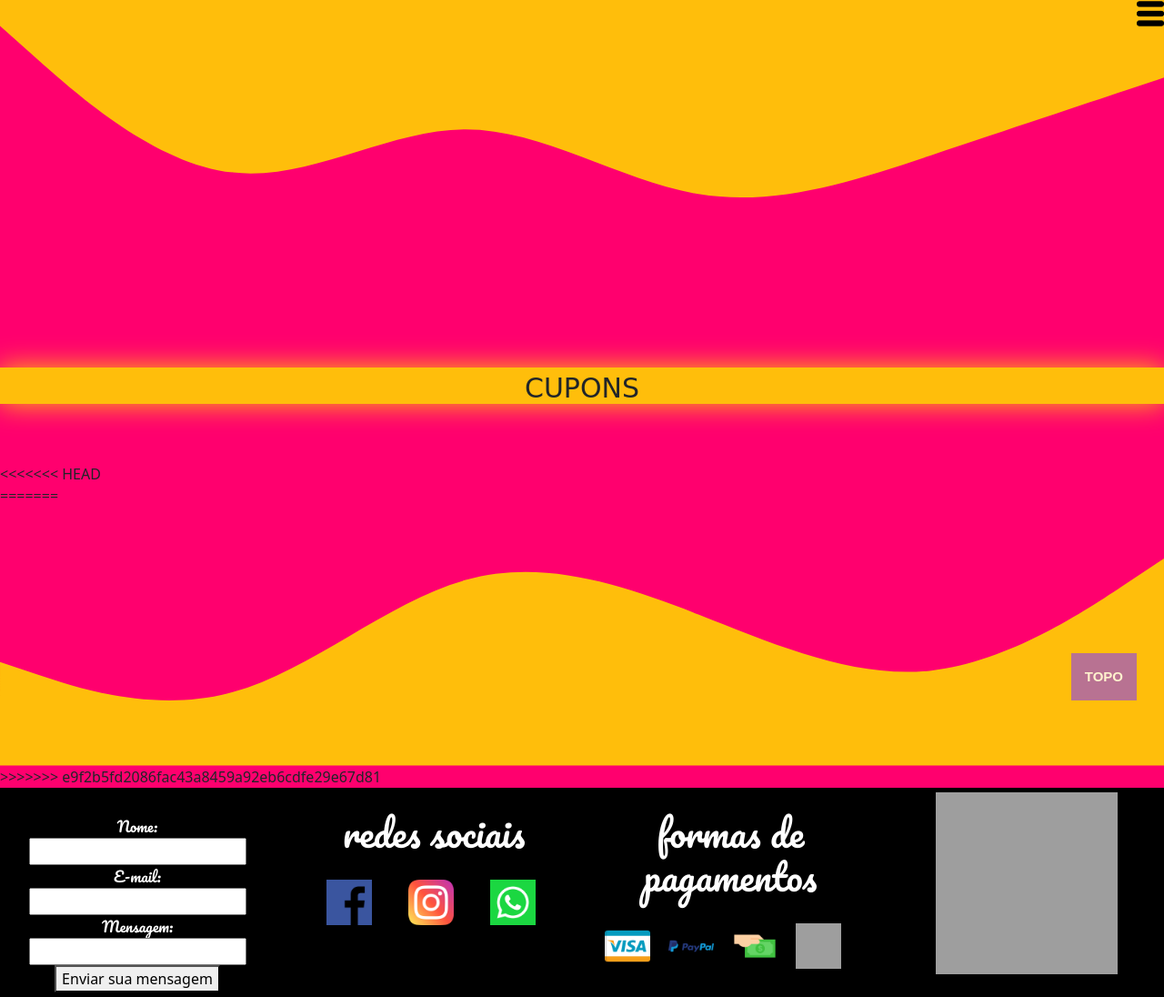
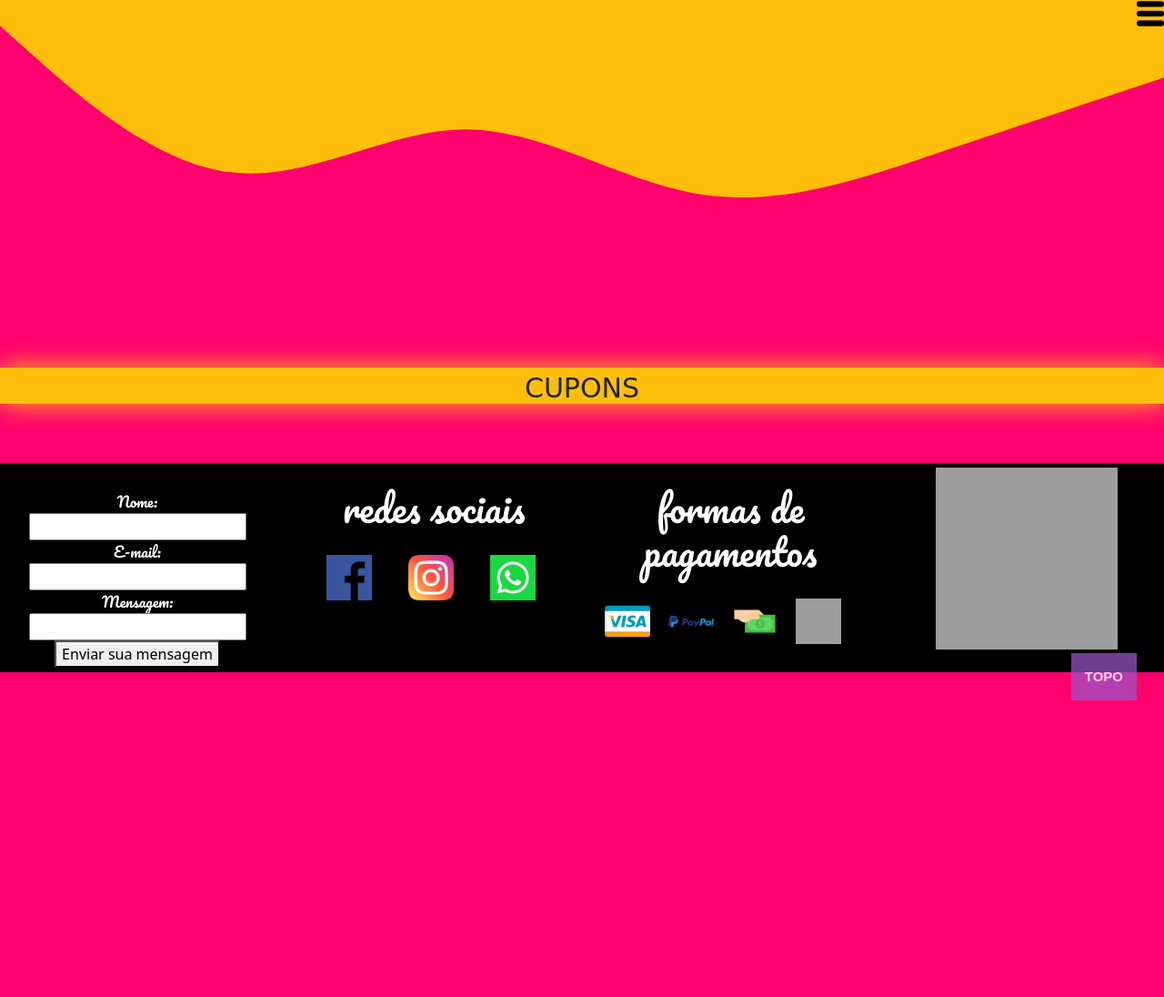
Before and after one commit to asaphefelippe/Projeto_integrador_PA, a PHP site: page /cupons.php in a window 1280 px wide. Shown: the whole page at 91% size. After the commit the page ends 770 px from the top, so only its background shows below. Run offline with PHP 8.4, Linux system fonts and the light colour scheme; data that the repository does not hold is empty; some web fonts are replaced; grey boxes are pictures that could not be loaded.

Commit message:
Erro na pagina de cupons corrigido

```diff
--- a/cardapio/cupons.php
+++ b/cardapio/cupons.php
@@ -229,73 +229,4 @@
     }
     ?>
 
-<<<<<<< HEAD
 </div>
-=======
-<!--    <div class="cupom">
-        <img src="cardapio/assets/images/bolinhafanta.jpg" alt="" class="cupomIMG">
-        <h1 class="comidas"></h1>
-        <p class="preco">R$ </p>
-        <button class="botaoComprar">comprar</button>
-    </div>
-
-
-    <div class="cupom">
-        <img src="cardapio/assets/images/coxinhacoca.jpg" alt="" class="cupomIMG">
-        <h1 class="comidas">combo</h1>
-        <p class="preco">6,00</p>
-        <button class="botaoComprar">comprar</button>
-    </div>
-
-
-    <div class="cupom">
-        <img src="cardapio/assets/images/coxinhaFanta.jpg" alt="" class="cupomIMG">
-        <h1 class="comidas">combo</h1>
-        <p class="preco">6,00</p>
-        <button class="botaoComprar">comprar</button>
-    </div>
-
-
-    <div class="cupom">
-        <img src="cardapio/assets/images/kibesuco.jpg" alt="" class="cupomIMG">
-        <h1 class="comidas">combo</h1>
-        <p class="preco">6,00</p>
-        <button class="botaoComprar">comprar</button>
-    </div>
-
-
-    <div class="cupom">
-        <img src="cardapio/assets/images/paoqjSweps.jpg" alt="" class="cupomIMG">
-        <h1 class="comidas">combo</h1>
-        <p class="preco">6,00</p>
-        <button class="botaoComprar">comprar</button>
-    </div>
-
-
-    <div class="cupom">
-        <img src="cardapio/assets/images/pastelGuarana.jpg" alt="" class="cupomIMG">
-        <h1 class="comidas">combo</h1>
-        <p class="preco"> 6,00</p>
-        <button class="botaoComprar">comprar</button>
-    </div>
-
-
-    <div class="cupom">
-        <img src="cardapio/assets/images/pqcfanta.jpg" alt="" class="cupomIMG">
-        <h1 class="comidas">combo</h1>
-        <p class="preco">6,00</p>
-        <button class="botaoComprar">comprar</button>
-    </div>
-
-
-    <div class="cupom">
-        <img src="cardapio/assets/images/salsichasweps.jpg" alt="" class="cupomIMG">
-        <h1 class="comidas">combo</h1>
-        <p class="preco">6,00</p>
-        <button class="botaoComprar">comprar</button>
-    </div> -->
-</div>
-<svg xmlns="http://www.w3.org/2000/svg" viewBox="0 0 1440 320">
-  <path fill="#ffbe0b" fill-opacity="1" d="M0,192L48,208C96,224,192,256,288,229.3C384,203,480,117,576,90.7C672,64,768,96,864,133.3C960,171,1056,213,1152,202.7C1248,192,1344,128,1392,96L1440,64L1440,320L1392,320C1344,320,1248,320,1152,320C1056,320,960,320,864,320C768,320,672,320,576,320C480,320,384,320,288,320C192,320,96,320,48,320L0,320Z"></path>
-</svg>
->>>>>>> e9f2b5fd2086fac43a8459a92eb6cdfe29e67d81
```
